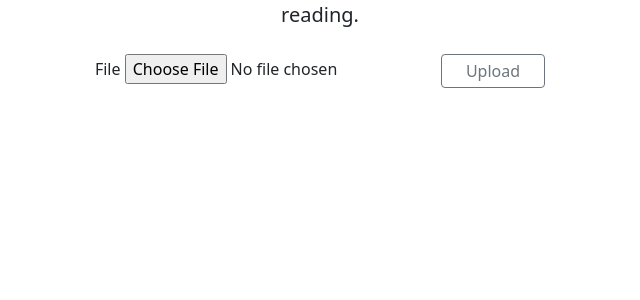
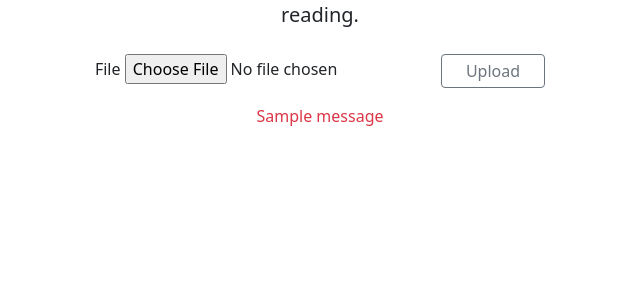
Before and after one commit to theadambishop7/PDF_to_speech_app, a Flask app: page / in a window 1280 px wide. Shown: the part 363-663 px from the top of the page, without its empty margins (320-960 px from the left). Run offline with Flask 3, Linux system fonts and the light colour scheme; one stand-in notice (Sample message) is shown.

Commit message:
Added error messages

```diff
--- a/templates/index.html
+++ b/templates/index.html
@@ -8,7 +8,7 @@
   border-radius: 50%;
   width: 50px;
   height: 50px;
-  animation: spin 2s linear infinite;
+  animation: spin 1s linear infinite;
 }
 
 @keyframes spin {
@@ -31,6 +31,11 @@
               <button id="upload-button" type="submit" class="btn btn-outline-secondary btn-sm px-4 gap-3 fs-6">Upload</button>
           </form>
       </div>
+        {% for message in messages %}
+        {% if message != 'mp3_ready' %}
+        <p class="text-danger">{{ message }}</p>
+        {% endif %}
+        {% endfor %}
     </div>
 </div>
 
```
